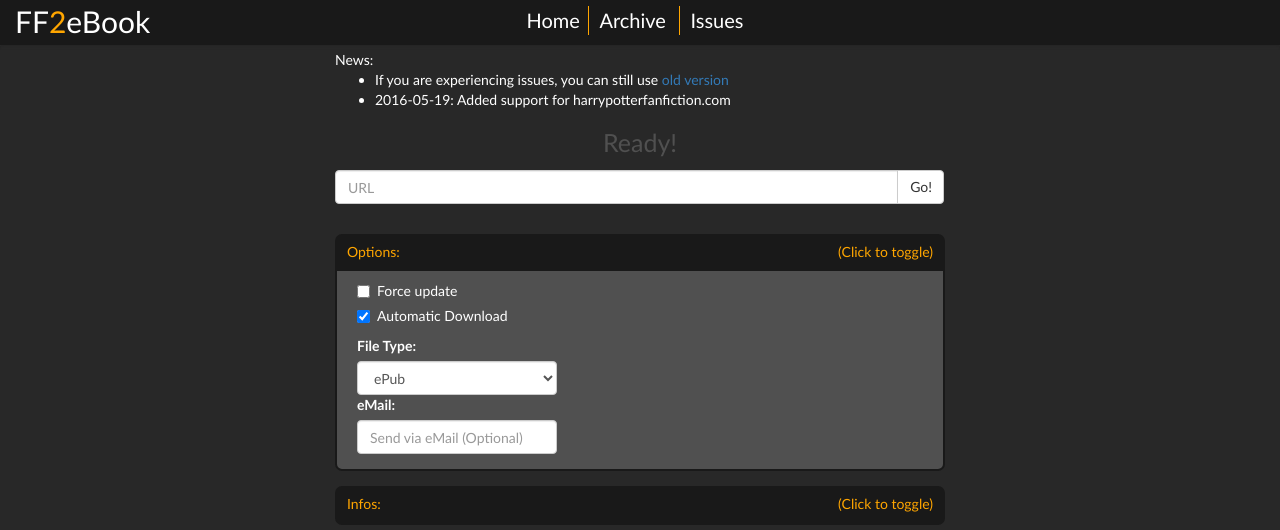
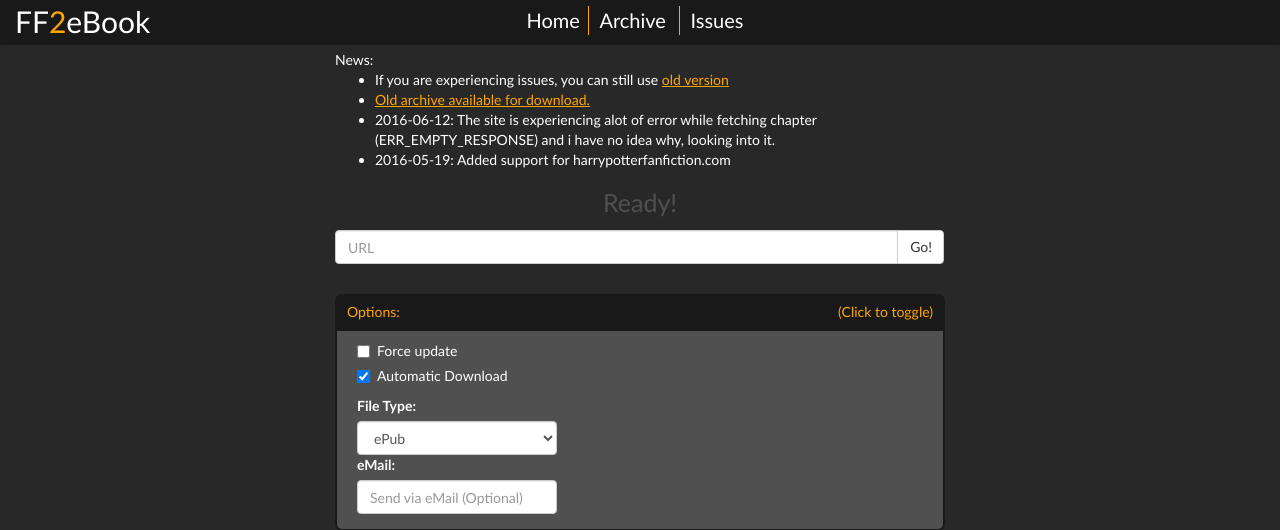
Before and after one commit to p0ody/ff2ebook, a PHP site: page / in a window 1280 px wide. Shown: the top 530 px of the page. Run offline with PHP 8.4, Linux system fonts and the light colour scheme; data that the repository does not hold is empty; some libraries are stand-ins or nearby versions.

Commit message:
Added some shits

```diff
--- a/ajaxPHP/ajax.getChapter.php
+++ b/ajaxPHP/ajax.getChapter.php
@@ -1,4 +1,6 @@
 <?php
+header('Content-type: application/json');
+
 require_once("../sqlSession.php");
 require_once("../class/class.FanFiction.php");
 require_once("../class/class.ErrorHandler.php");
@@ -6,7 +8,6 @@ require_once("../class/class.FileManager.php");
 require_once("../class/class.Chapter.php");
 
 session_start();
-header('Content-type: application/json');
 
 
 $error = new ErrorHandler();
--- a/default.css
+++ b/default.css
@@ -354,3 +354,9 @@ tr:focus
     color: black;
     font-size: 14px;
 }
+
+.news a, .news a:hover, .mews a:visited
+ {
+     color: #FFA600;
+     text-decoration: underline;
+ }
--- a/index.php
+++ b/index.php
@@ -33,8 +33,10 @@
         <div class="row">
             <div class="col-xs-12 news col-md-offset-3 col-md-6">
                 News:
-                <ul>
+                <ul class="news">
                     <li>If you are experiencing issues, you can still use <a href="./old">old version</a></li>
+                    <li><a href="archive/old/ff_to_ebook_archive_2016-06-03.zip">Old archive available for download.</a></li>
+                    <li>2016-06-12: The site is experiencing alot of error while fetching chapter (ERR_EMPTY_RESPONSE) and i have no idea why, looking into it.</li>
                     <li>2016-05-19: Added support for harrypotterfanfiction.com</li>
                 </ul>
             </div>
@@ -116,7 +118,7 @@
         <div class="row">
             <div class="col-md-6 col-md-offset-3">
                 <div class="collapse-bg text-left" data-collapse-hidden="true">
-                    <div class="collapse-header">Output:<span class="float-right">(Click to toggle)</span></div>
+                    <div class="collapse-header">Output: <span id="warning-icon" class="glyphicon glyphicon-warning-sign text-warning" style="display: none"></span> <span id="critical-icon" class="glyphicon glyphicon-remove-circle text-critical"  style="display: none"></span><span class="float-right">(Click to toggle)</span></div>
                     <div class="collapse-content" id="output"></div>
                 </div>
             </div>
--- a/js/ajax.functions.js
+++ b/js/ajax.functions.js
@@ -66,7 +66,7 @@ function ajax_getFicInfos()
     if (_ajaxFicInfosTry > AJAX_MAX_TRY)
         newError(ERROR_CRITICAL, "Failed to get Fic Infos, please try again later.");
     else if (_ajaxFicInfosTry > 1)
-        newError(ERROR_WARNING, "Failed to get Fic Infos, attempting again.");
+        newError(ERROR_WARNING, "Failed to get Fic Infos (Attempt "+ _ajaxFicInfosTry +"/"+ AJAX_MAX_TRY +"), attempting again.");
 
     $.ajax
     ({
@@ -108,14 +108,15 @@ function ajax_getFicInfos()
 function ajax_getChapter(num)
 {
 
-    if (_ajaxChapterTry[num] === "undefined")
+    if (_ajaxChapterTry[num] === undefined)
         _ajaxChapterTry[num] = 0;
 
     _ajaxChapterTry[num] = _ajaxChapterTry[num] + 1;
+
     if (_ajaxChapterTry[num] > AJAX_MAX_TRY)
-        newError(ERROR_CRITICAL, "Failed to get chapter #"+ i +", please try again later.");
-    else if (_ajaxChapterTry[i] > 1)
-        newError(ERROR_WARNING, "Failed to get chapter #"+ i +", attempting again.");
+        newError(ERROR_CRITICAL, "Failed to get chapter #"+ num +", please try again later.");
+    else if (_ajaxChapterTry[num] > 1)
+        newError(ERROR_WARNING, "Failed to get chapter #"+ num +" (Attempt "+ _ajaxChapterTry[num] +"/"+ AJAX_MAX_TRY +"), attempting again.");
 
     $.ajax
     ({
--- a/js/errorHandler.js
+++ b/js/errorHandler.js
@@ -66,4 +66,9 @@ function printError(code, message)
 {
     $("#output").append("<div class=\""+ getErrorColorClass(code) +"\">"+  getErrorType(code) +": "+ message +"</div>");
 
+    if (code === ERROR_WARNING)
+        $("#warning-icon").show();
+
+    if (code === ERROR_CRITICAL)
+        $("#critical-icon").show();
 }
--- a/js/functions.js
+++ b/js/functions.js
@@ -8,7 +8,7 @@ function changeState(newState)
             //resetOutput();
             _ajaxFicInfosTry = 0;
             _ajaxChapterTry = [];
-            setStatusText("Ready!");
+            setStatusText("Ready!")
             break;
 
         case STATE_INFOS:
@@ -90,6 +90,8 @@ function statusOutput(text)
 function resetOutput()
 {
     $("#output").html("");
+    $("#warning-icon").hide();
+    $("#critical-icon").hide();
 }
 
 function setStatusText(text)
--- a/js/main.js
+++ b/js/main.js
@@ -9,7 +9,7 @@ var STATE_CHAPTERS      = 2;
 var STATE_FILE_CREATION = 3;
 var STATE_CONVERSION    = 4;
 var STATE_MAX_STATE     = 5;
-var AJAX_MAX_TRY        = 5;
+var AJAX_MAX_TRY        = 3;
 var PCT_FIC_INFOS       = 20;
 var PCT_CHAPTERS        = 65;
 var PCT_FILE_CREATION   = 5;
```
Also changed, not shown: 1 other file.
